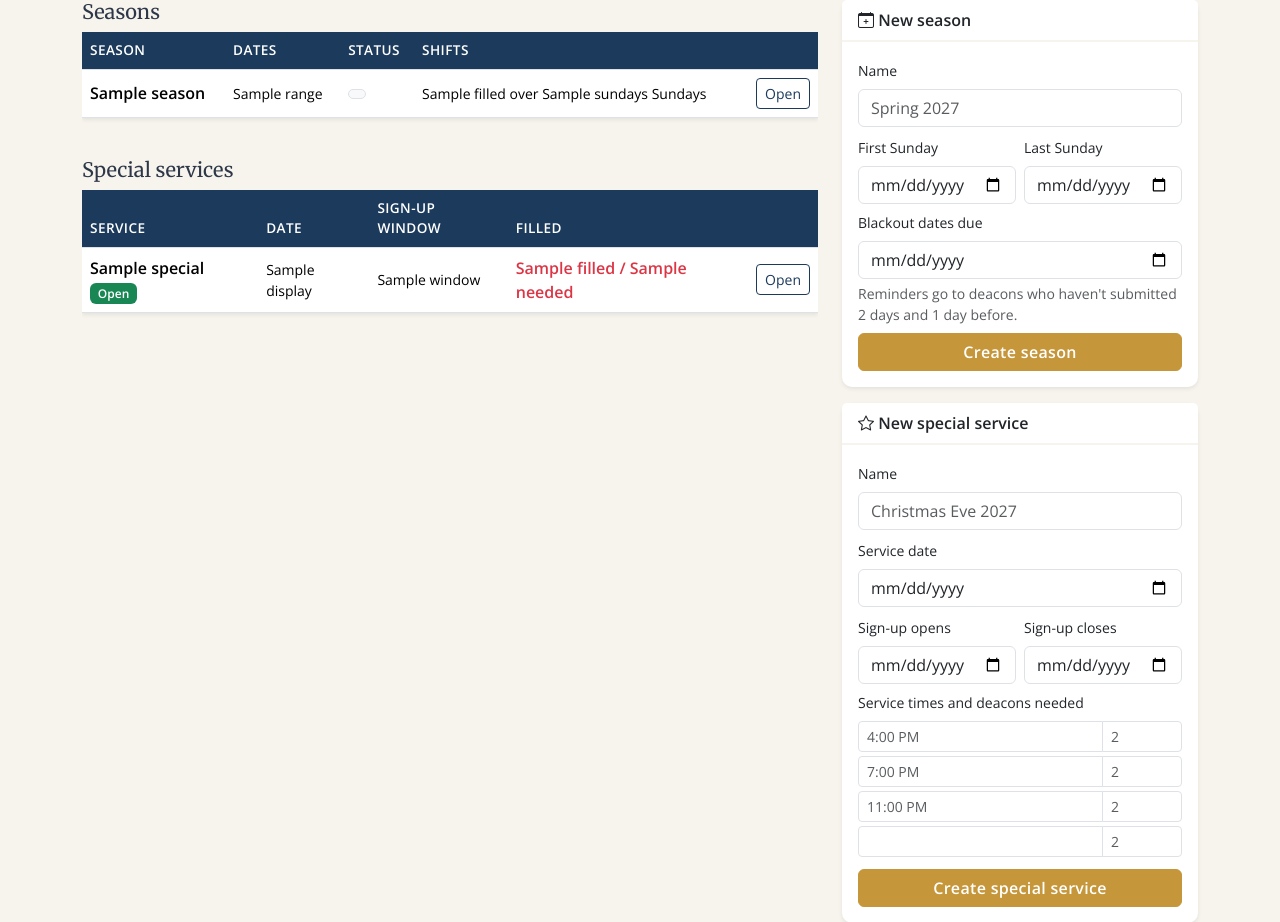
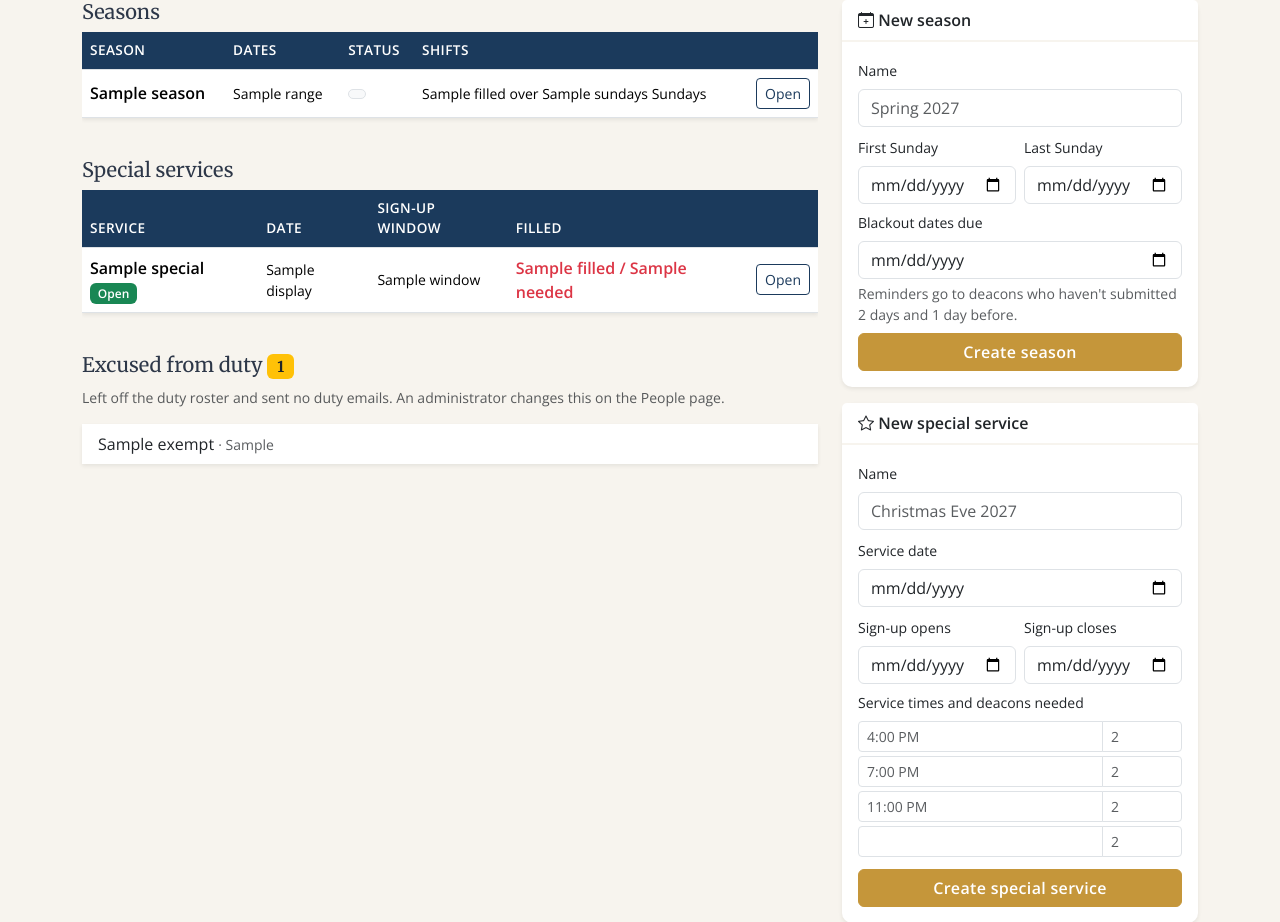
Before and after one commit to jmuzzall/communion-scheduler, a Node project: template views/hub/admin-duty.ejs in a window 1280 px wide. Shown: the part 162-1084 px from the top of the page. Run offline with Node 20 templates, Linux system fonts and the light colour scheme; the template is opened without the code that fills it: most values are stand-ins (such as "Sample title", 1, 10 or a date in 2020).

Commit message:
Duty exemption: administrators can excuse deacons from duty service
- people.duty_exempt and duty_exempt_reason (added to existing databases)
- Excused deacons are off the duty roster: not planned, no blackout or special sign-ups,
  and no duty emails (deadline, published, specials, 7/1-day, Thursday, CC list)
- Swaps refuse anyone not on the ministry's roster
- People form checkbox and reason; badge and count on People; list on Duty Deacon admin
- Saving warns about any duty Sundays still assigned so staff can reassign

Co-Authored-By: Claude Opus 5.5 <noreply@anthropic.com>

```diff
--- a/core/eligibility.js
+++ b/core/eligibility.js
@@ -1,9 +1,9 @@
 // Who may serve in each ministry. Communion takes active and inactive officers;
-// Prayer is active elders; Duty Deacon is active McLean deacons.
+// Prayer is active elders; Duty Deacon is active McLean deacons who aren't exempt.
 const RULES = {
   communion: p => p.office === 'elder' || p.office === 'deacon',
   prayer: p => p.office === 'elder' && !!p.active,
-  duty: p => p.office === 'deacon' && !!p.active && p.home_campus === 'McLean',
+  duty: p => p.office === 'deacon' && !!p.active && p.home_campus === 'McLean' && !p.duty_exempt,
 };
 
 const MINISTRY_NAMES = { communion: 'Communion', prayer: 'Prayer', duty: 'Duty Deacon' };
--- a/core/engine.js
+++ b/core/engine.js
@@ -325,6 +325,10 @@ function assignmentDetail(id) {
 // Would giving `incoming` to `personId` (while they give up `outgoing`) double-book or conflict with an away day?
 function takeProblem(personId, name, outgoing, incoming) {
   const self = name === 'You';
+  // Nobody takes a slot in a ministry they're not on the roster for (for example, a deacon excused from duty)
+  if (!isEligible(get('SELECT * FROM people WHERE id = ?', [personId]), incoming.ministry)) {
+    return `${self ? "You aren't" : name + " isn't"} on the ${MINISTRY_NAMES[incoming.ministry].toLowerCase()} roster, so ${self ? 'you' : 'they'} can't take that Sunday.`;
+  }
   const away = awayStatus(personId, incoming.service_day_id, incoming.ministry);
   if (away.blocked) return `${self ? "You're" : name + ' is'} marked away on ${cal.formatDay(incoming.date)}.`;
   const clash = dayAssignments(personId, incoming.service_day_id)
--- a/core/reminders.js
+++ b/core/reminders.js
@@ -55,6 +55,7 @@ async function personalReminders(now) {
     for (const [personId, duties] of byPerson) {
       if (alreadySent(personId, date, kind)) continue;
       const person = get('SELECT * FROM people WHERE id = ?', [personId]);
+      if (person.duty_exempt) continue; // excused from duty: no duty emails, even for a shift not yet reassigned
       await emailPerson(person, `${daysAhead === 1 ? 'Tomorrow' : 'Next Sunday'}: you're serving on ${cal.formatDay(date)}`, [
         `Hi ${person.name},`,
         `A reminder that you're serving on ${cal.formatLongDay(date)}:`,
--- a/core/schema.js
+++ b/core/schema.js
@@ -59,6 +59,11 @@ function initCoreSchema(db) {
     created_at TEXT DEFAULT (datetime('now')),
     updated_at TEXT DEFAULT (datetime('now'))
   )`);
+  // Deacons an administrator has excused from duty deacon service (physical limitation, other duties)
+  if (!tableColumns(db, 'people').includes('duty_exempt')) {
+    db.run('ALTER TABLE people ADD COLUMN duty_exempt INTEGER NOT NULL DEFAULT 0');
+    db.run('ALTER TABLE people ADD COLUMN duty_exempt_reason TEXT');
+  }
 
   db.run(`CREATE TABLE IF NOT EXISTS role_grants (
     id INTEGER PRIMARY KEY AUTOINCREMENT,
--- a/routes/adminDuty.js
+++ b/routes/adminDuty.js
@@ -25,7 +25,8 @@ router.get('/', (req, res) => {
     return { ...e, display: cal.formatDay(e.date), open: engine.isOpen(e), filled: slots.reduce((n, s) => n + s.filled, 0), needed: slots.reduce((n, s) => n + s.needed, 0),
       window: `${cal.formatDay(e.signup_opens)} to ${cal.formatDay(e.signup_closes)}` };
   });
-  res.render('hub/admin-duty', { page: 'schedule', seasons, specials, settings: duty.settings(), success: req.query.success || null, error: req.query.error || null });
+  const exempt = all("SELECT id, name, duty_exempt_reason FROM people WHERE office = 'deacon' AND duty_exempt = 1 ORDER BY name");
+  res.render('hub/admin-duty', { page: 'schedule', seasons, specials, exempt, isSuper: res.locals.isSuper, settings: duty.settings(), success: req.query.success || null, error: req.query.error || null });
 });
 
 router.post('/seasons', (req, res) => {
--- a/views/hub/admin-duty.ejs
+++ b/views/hub/admin-duty.ejs
@@ -48,6 +48,21 @@
           </tbody>
         </table>
       </div>
+
+      <h5 class="mt-4">Excused from duty <span class="badge bg-warning text-dark"><%= exempt.length %></span></h5>
+      <% if (!exempt.length) { %>
+        <p class="small text-muted">No deacons are excused. An administrator marks someone excused on their People record.</p>
+      <% } else { %>
+        <p class="small text-muted">Left off the duty roster and sent no duty emails. <% if (isSuper) { %>Change this from the pencil next to each name.<% } else { %>An administrator changes this on the People page.<% } %></p>
+        <ul class="list-group list-group-flush shadow-sm mb-2">
+          <% exempt.forEach(p => { %>
+            <li class="list-group-item d-flex justify-content-between align-items-center gap-2">
+              <span><%= p.name %><% if (p.duty_exempt_reason) { %> <span class="small text-muted">· <%= p.duty_exempt_reason %></span><% } %></span>
+              <% if (isSuper) { %><a class="btn btn-sm btn-outline-secondary" href="/admin/people/<%= p.id %>/edit" aria-label="Edit <%= p.name %>"><i class="bi bi-pencil"></i></a><% } %>
+            </li>
+          <% }) %>
+        </ul>
+      <% } %>
     </div>
 
     <div class="col-lg-4">
```
Also changed, not shown: core/duty.js (+6 -2 lines), routes/people.js (+39 -12 lines), views/hub/people.ejs (+6 -2 lines), views/hub/person-edit.ejs (+9 -0 lines).
